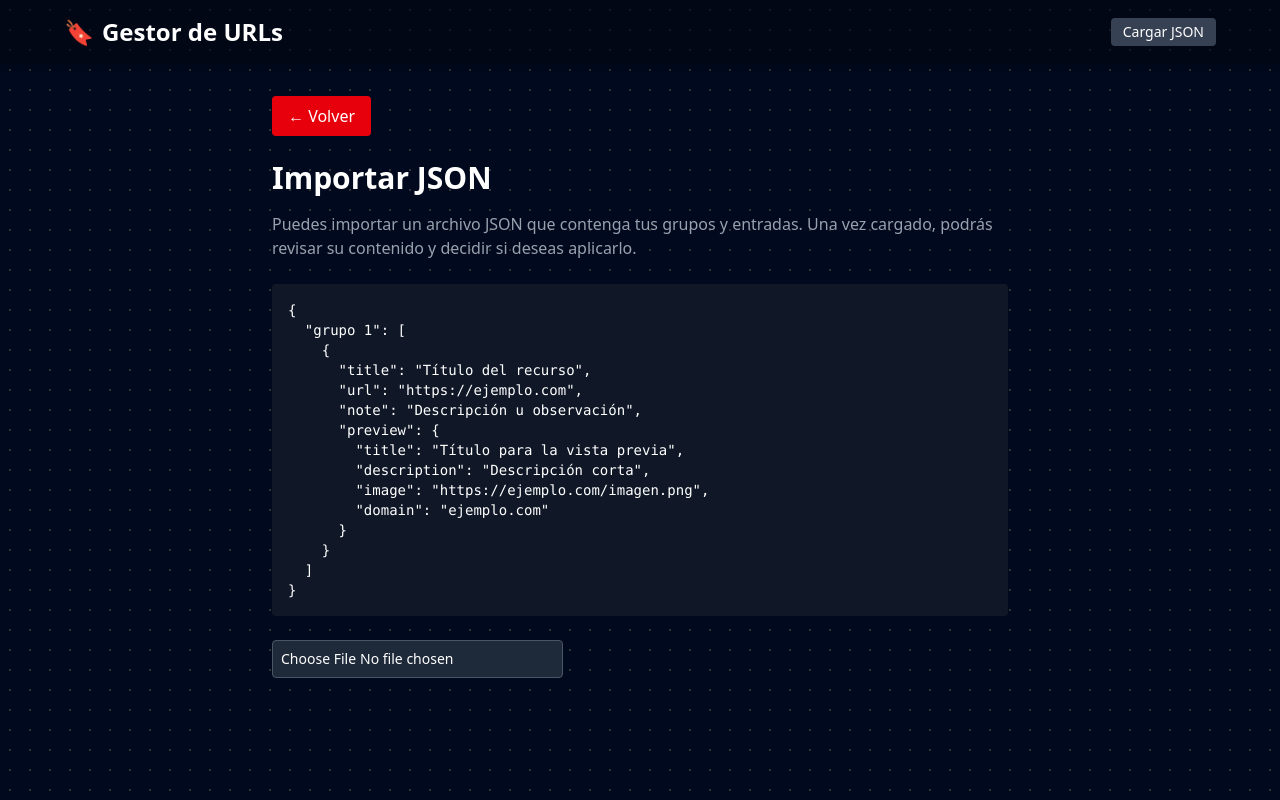
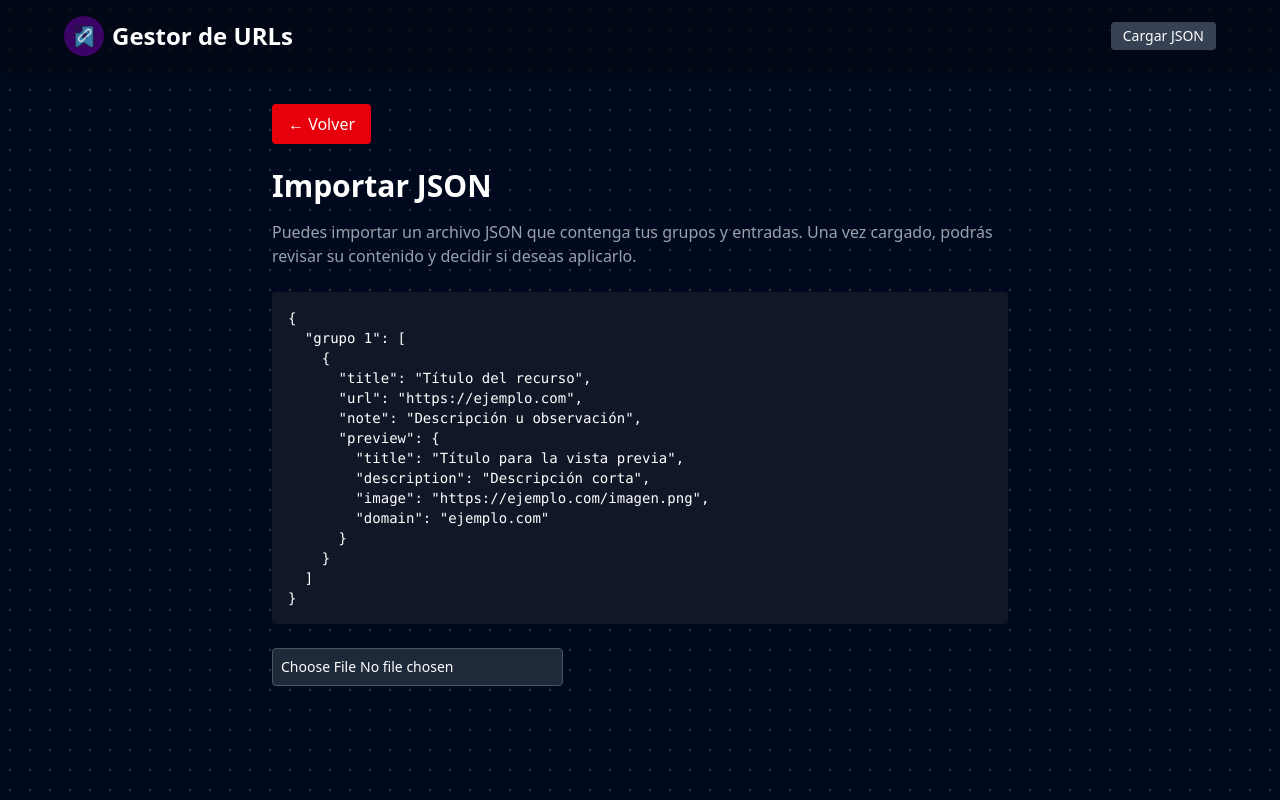
Before and after one commit to AdrianGerman/save-custom-urls, a React (Vite) app: page /json in a window 1280 px wide. Built offline with nearby package versions, Linux system fonts and the light colour scheme; no server answers.

Commit message:
apply logo in header

```diff
--- a/src/components/GroupList/GroupCard.jsx
+++ b/src/components/GroupList/GroupCard.jsx
@@ -5,7 +5,7 @@ export default function GroupCard({ group, onClick }) {
       className="bg-gray-800 text-white p-4 rounded-xl shadow-lg border border-gray-700 hover:border-green-500 hover:shadow-2xl hover:scale-[1.03] transition-transform duration-200 cursor-pointer"
     >
       <div className="flex items-center gap-3 mb-3">
-        <div className="w-10 h-10 bg-gray-700 rounded-full flex items-center justify-center text-lg font-bold border border-gray-600">
+        <div className="w-10 h-10 bg-gray-700 rounded-full shadow-2xl flex items-center justify-center text-lg font-bold border border-gray-600">
           {group.charAt(0).toUpperCase()}
         </div>
         <h3 className="text-lg font-semibold truncate">{group}</h3>
--- a/src/components/Header.jsx
+++ b/src/components/Header.jsx
@@ -1,4 +1,5 @@
 import { Link } from "react-router-dom"
+import Logo from "../assets/logo.png"
 
 export default function Header() {
   return (
@@ -8,7 +9,13 @@ export default function Header() {
           to="/"
           className="flex items-center gap-2 text-white hover:text-gray-300 transition"
         >
-          <span className="text-2xl">🔖</span>
+          <span className="text-2xl">
+            <img
+              src={Logo}
+              alt="logo"
+              className="w-10 h-10 bg-purple-950 rounded-4xl p-1.5"
+            />
+          </span>
           <h1 className="text-2xl font-bold">Gestor de URLs</h1>
         </Link>
 
```
